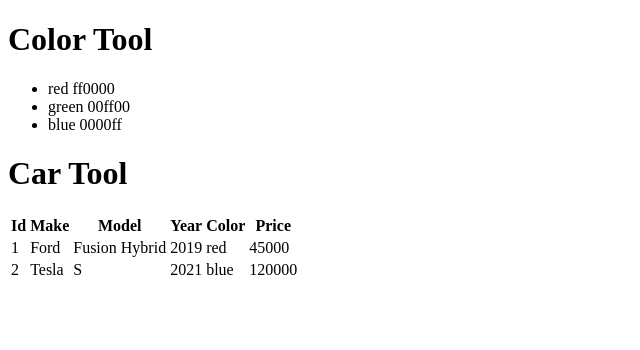
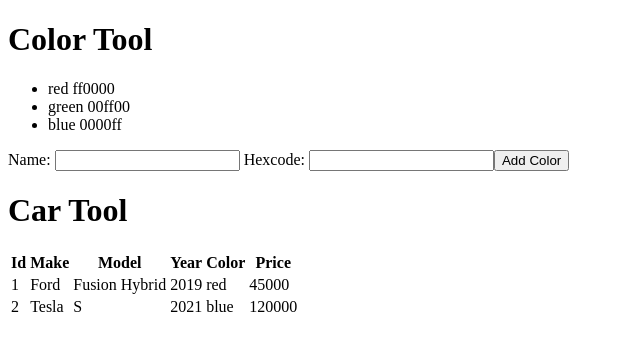
Before and after one commit to t4d-classes/angular_02212022, an Angular app in the folder demo-app/: page / in a window 1280 px wide. Shown: the top 350 px of the page, without its empty margins (0-640 px from the left). Built offline with nearby package versions, Linux system fonts and the light colour scheme.

Commit message:
add color form

```diff
--- /dev/null
+++ b/demo-app/src/app/color-tool/components/color-form/color-form.component.html
@@ -0,0 +1,15 @@
+<form [formGroup]="colorForm">
+
+  <label>
+    Name:
+    <input type="text" formControlName="name" />
+  </label>
+
+  <label>
+    Hexcode:
+    <input type="text" formControlName="hexcode" />
+  </label>
+
+  <button (click)="submitColor()">Add Color</button>
+
+</form>
--- /dev/null
+++ b/demo-app/src/app/color-tool/components/color-form/color-form.component.ts
@@ -0,0 +1,34 @@
+import { Component, OnInit } from '@angular/core';
+import { FormGroup, FormBuilder } from '@angular/forms';
+
+@Component({
+  selector: 'app-color-form',
+  templateUrl: './color-form.component.html',
+  styleUrls: ['./color-form.component.css']
+})
+export class ColorFormComponent implements OnInit {
+
+  colorForm!: FormGroup;
+
+  // private fb: FormBuilder;
+
+  // constructor(fb: FormBuilder) {
+  //   this.fb = fb;
+  // }
+
+  constructor(private fb: FormBuilder) { }
+
+  ngOnInit(): void {
+
+    this.colorForm = this.fb.group({
+      name: '',
+      hexcode: '',
+    });
+
+  }
+
+  submitColor() {
+    console.log(this.colorForm.value);
+  }
+
+}
--- a/demo-app/src/app/color-tool/components/color-home/color-home.component.html
+++ b/demo-app/src/app/color-tool/components/color-home/color-home.component.html
@@ -7,3 +7,5 @@
     {{color.name}} {{color.hexcode}}
   </li>
 </ul>
+
+<app-color-form></app-color-form>
```
Also changed, not shown: demo-app/src/app/color-tool/color-tool.module.ts (+7 -2 lines), demo-app/src/app/color-tool/components/color-form/color-form.component.css (added), 1 other file (tests, documents, lock files or other folders).
